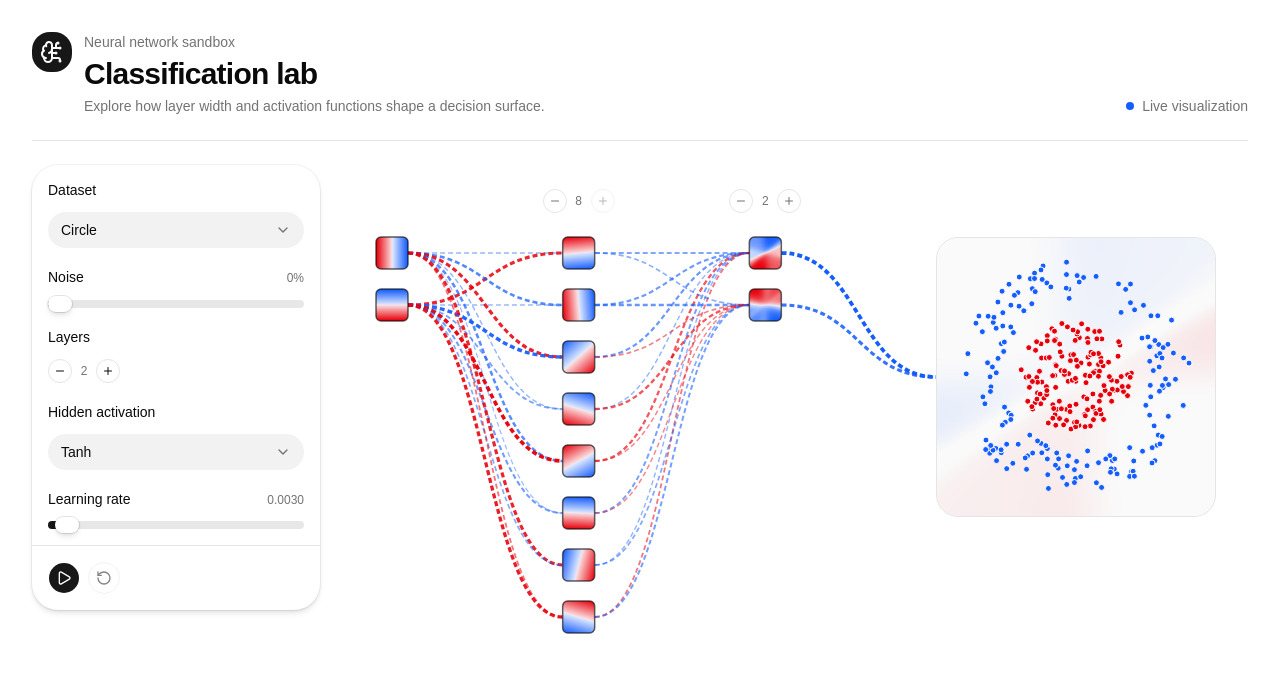
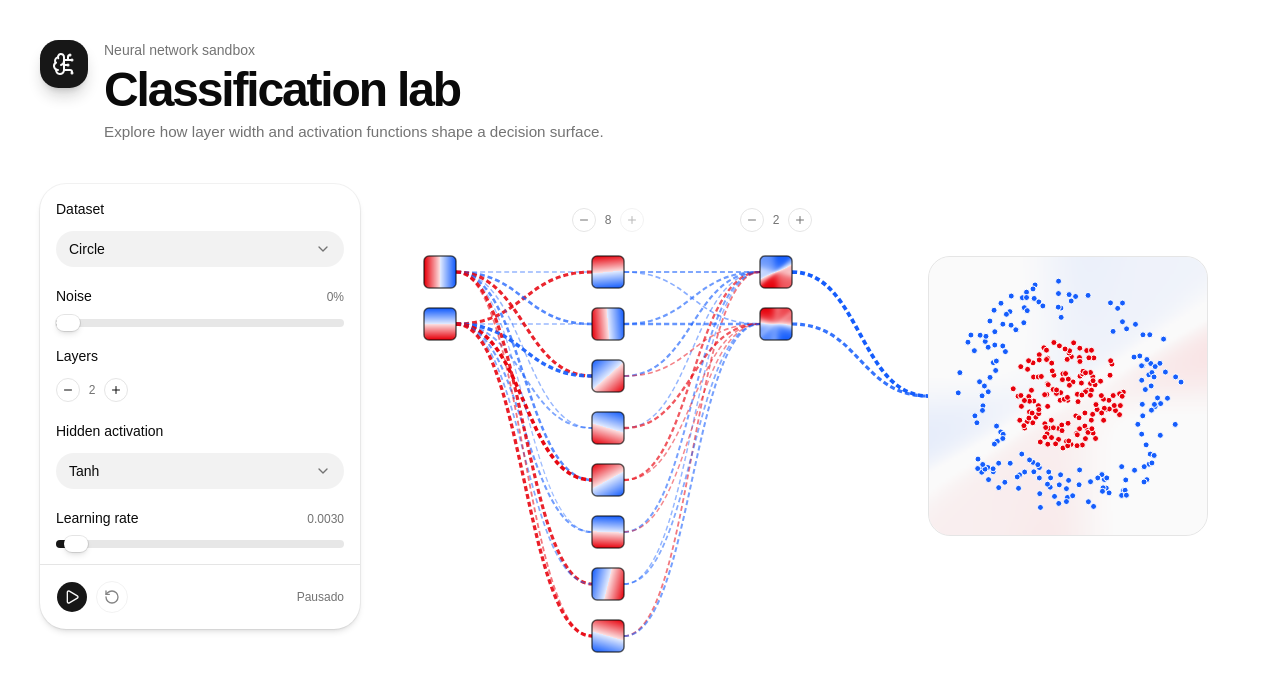
Before and after one commit to GSFranzoni/neural-network-playground, a React (Vite) app: page / in a window 1280 px wide. Shown: the top 692 px of the page. Built offline with nearby package versions, Linux system fonts and the light colour scheme.

Commit message:
style: improve layout and styling in Playground and NetworkGraph components

```diff
--- a/src/app.tsx
+++ b/src/app.tsx
@@ -2,7 +2,7 @@ import { Playground } from "@/components/playground";
 
 export function App() {
   return (
-    <main className="mx-auto min-h-screen w-full max-w-[100rem] p-4 sm:p-6 lg:p-8">
+    <main className="mx-auto min-h-screen w-full max-w-[112rem] px-4 py-5 sm:px-6 sm:py-8 lg:px-10 lg:py-10">
       <Playground />
     </main>
   );
--- a/src/components/network-graph.tsx
+++ b/src/components/network-graph.tsx
@@ -363,7 +363,7 @@ export const NetworkGraph = ({ children, iteration = 0 }: NetworkGraphProps) =>
       style={{ minHeight: graphMinimumHeight }}
     >
       <svg
-        className="h-full w-full"
+        className="block size-full"
         viewBox={`0 0 ${size.width} ${size.height}`}
         role="img"
         aria-label="Neural network graph"
--- a/src/components/playground.tsx
+++ b/src/components/playground.tsx
@@ -81,29 +81,25 @@ export const Playground = () => {
   });
 
   return (
-    <div className="flex flex-col gap-6">
-      <header className="flex flex-col gap-4 border-b pb-6 sm:flex-row sm:items-end sm:justify-between">
-        <div className="flex items-start gap-3">
-          <div className="bg-primary text-primary-foreground flex size-10 shrink-0 items-center justify-center rounded-2xl">
+    <div className="flex flex-col gap-8 lg:gap-10">
+      <header className="flex flex-col gap-5">
+        <div className="flex items-start gap-4">
+          <div className="bg-primary text-primary-foreground shadow-primary/20 flex size-12 shrink-0 items-center justify-center rounded-[1.15rem] shadow-lg">
             <BrainCircuitIcon />
           </div>
-          <div className="flex flex-col gap-1">
+          <div className="flex max-w-2xl flex-col gap-1.5">
             <p className="text-muted-foreground text-sm font-medium">Neural network sandbox</p>
-            <h1 className="font-heading text-3xl font-semibold tracking-tight">
+            <h1 className="font-heading text-4xl font-semibold tracking-[-0.045em] sm:text-5xl">
               Classification lab
             </h1>
-            <p className="text-muted-foreground max-w-xl text-sm">
+            <p className="text-muted-foreground max-w-xl text-[0.95rem] leading-6">
               Explore how layer width and activation functions shape a decision surface.
             </p>
           </div>
         </div>
-        <div className="text-muted-foreground flex items-center gap-2 text-sm">
-          <span className="bg-network-positive size-2 rounded-full" />
-          Live visualization
-        </div>
       </header>
-      <div className="grid items-start gap-6 xl:grid-cols-[18rem_minmax(0,1fr)]">
-        <Card size="sm">
+      <div className="grid items-start gap-6 xl:grid-cols-[20rem_minmax(0,1fr)] xl:gap-8">
+        <Card className="xl:sticky xl:top-6" size="sm">
           <CardContent>
             <form onSubmit={(event) => event.preventDefault()}>
               <FieldGroup className="gap-5">
@@ -214,7 +210,8 @@ export const Playground = () => {
               </FieldGroup>
             </form>
           </CardContent>
-          <CardFooter className="flex-wrap justify-between gap-3 border-t">
+          <CardFooter className="flex-col items-stretch gap-4 border-t">
+            <div className="flex items-center justify-between gap-3">
               <div className="flex items-center gap-2">
                 <Button
                   aria-label={training.running ? "Pause training" : "Start training"}
@@ -243,29 +240,40 @@ export const Playground = () => {
                   <RotateCcwIcon />
                 </Button>
               </div>
+              <span className="text-muted-foreground text-xs font-medium">
+                {training.running ? "Treinando" : "Pausado"}
+              </span>
+            </div>
             {training.data.metrics && (
-              <div className="text-muted-foreground mt-2 flex w-full items-center gap-2 text-xs tabular-nums *:w-15">
+              <div className="grid grid-cols-3 gap-2 text-xs tabular-nums">
                 <span>
-                  <strong>Epoch</strong>
-                  <p>{training.data.epoch}</p>
+                  <strong className="text-muted-foreground font-medium">Epoch</strong>
+                  <p className="text-foreground mt-1 text-sm font-semibold">
+                    {training.data.epoch}
+                  </p>
                 </span>
                 <span>
-                  <strong>Loss</strong>
-                  <p>{training.data.metrics.loss.toFixed(3)}</p>
+                  <strong className="text-muted-foreground font-medium">Loss</strong>
+                  <p className="text-foreground mt-1 text-sm font-semibold">
+                    {training.data.metrics.loss.toFixed(3)}
+                  </p>
                 </span>
                 <span>
-                  <strong>Accuracy</strong>
-                  <p>{(training.data.metrics.accuracy * 100).toFixed(0)}%</p>
+                  <strong className="text-muted-foreground font-medium">Accuracy</strong>
+                  <p className="text-foreground mt-1 text-sm font-semibold">
+                    {(training.data.metrics.accuracy * 100).toFixed(0)}%
+                  </p>
                 </span>
               </div>
             )}
+          </CardFooter>
           {training.data.history.length > 1 && (
-              <div className="w-full overflow-hidden rounded-b-2xl">
+            <div className="bg-muted/50 -mx-4 -mb-4 overflow-hidden border-t pt-2">
               <TrainingLossChart data={training.data.history} />
             </div>
           )}
-          </CardFooter>
         </Card>
+        <section className="min-w-0">
           <NetworkGraph iteration={training.data.epoch}>
             <NetworkGraphLayer>
               {Array.from({ length: inputLayer.size }, (_, neuronIndex) => (
@@ -323,6 +331,7 @@ export const Playground = () => {
               ),
             )}
           </NetworkGraph>
+        </section>
       </div>
     </div>
   );
--- a/src/components/training-loss-chart.tsx
+++ b/src/components/training-loss-chart.tsx
@@ -21,16 +21,16 @@ const chartConfig = {
 
 export function TrainingLossChart({ data }: Props) {
   return (
-    <ChartContainer config={chartConfig} className="h-32 w-full">
+    <ChartContainer config={chartConfig} className="h-24 w-full">
       <AreaChart accessibilityLayer data={data} margin={{ left: 0, right: 8, top: 8, bottom: 0 }}>
         <ChartTooltip content={<ChartTooltipContent />} />
         <Area
           dataKey="loss"
           fill="var(--color-loss)"
-          fillOpacity={0.2}
+          fillOpacity={0.12}
           isAnimationActive={false}
           stroke="var(--color-loss)"
-          strokeWidth={2}
+          strokeWidth={2.5}
           type="monotone"
         />
       </AreaChart>
```
Lines whose indentation alone changed are shown as unchanged.
